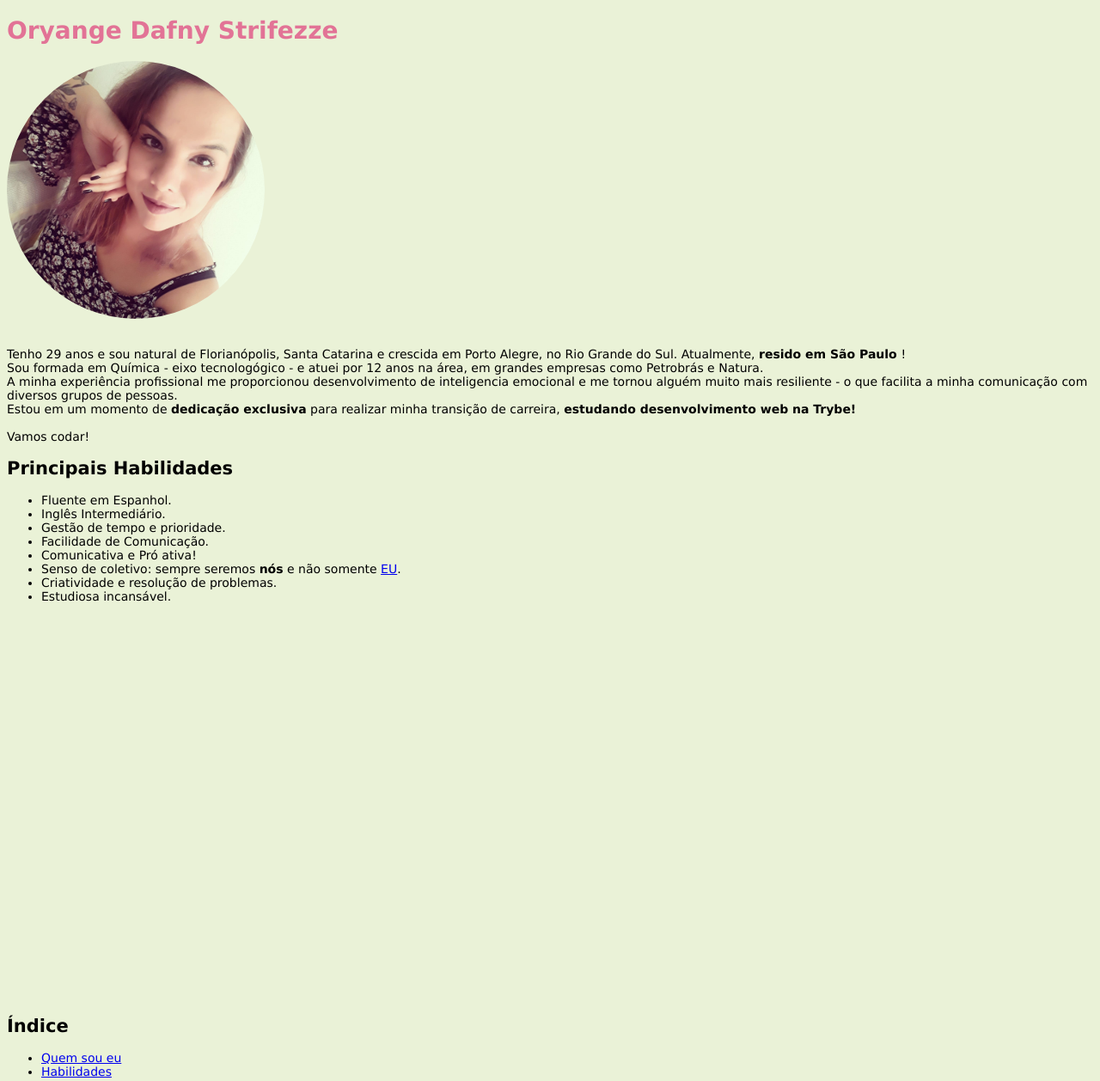
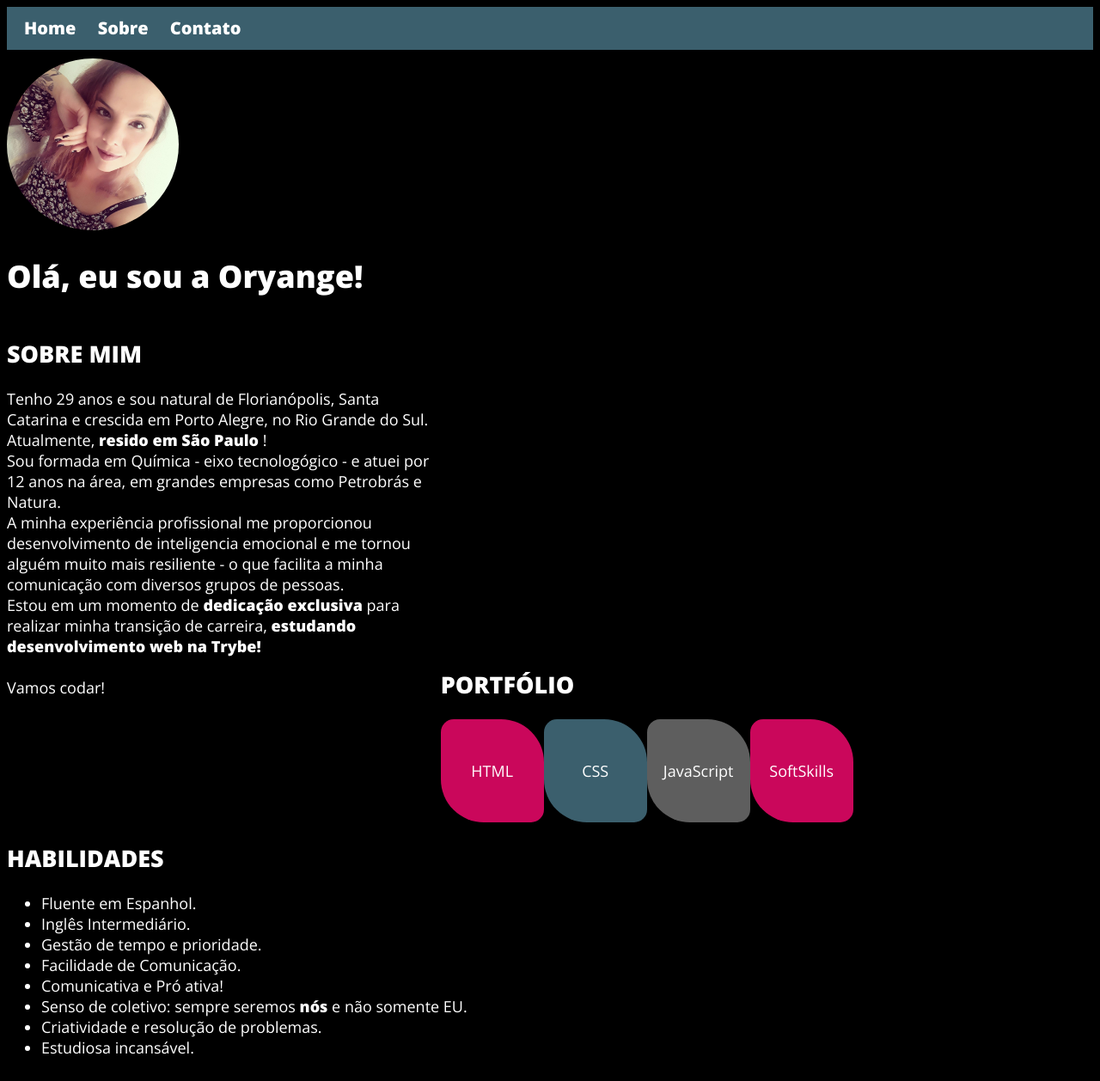
Before and after one commit to oryange/oryange.github.io, a plain HTML site: page index.html in a window 1280 px wide. Shown: the top 1258 px of the page at 86% size. Drawn offline with nearby package versions, Linux system fonts and the light colour scheme.

Commit message:
Adiciona Projeto Pixels

```diff
--- a/index.html
+++ b/index.html
@@ -2,40 +2,50 @@
 <html lang="pt-br">
 <head>
 <meta charset="UTF-8">
-<title> Portfólio Oryange </title>
-<style>
-body {
-	background-color: #eaf2d7;
-	color: black;
-	font-family: Verdana, Geneva, Tahoma, sans-serif;
-	font-size: 14px;
-}
+<title> Oryange Strifezze | Dev Web </title>
+<link rel="preconnect" href="https://fonts.gstatic.com">
+<link href="https://fonts.googleapis.com/css2?family=Open+Sans:wght@300;800&display=swap" rel="stylesheet">
+<link rel="stylesheet" type='text/css' href="style.css">
+</head>
+<body>
+<header>
+<nav id="menu">
+	<a href="/">Home</a>
+	<a href="sobre">Sobre</a>
+	<a href="contato">Contato</a>
+</nav>
+<img class="circled" id='MinhaFoto'src="images/foto.jpg" alt="Foto da Oryange Dafny Strifezze">
+<h1>Olá, eu sou a Oryange!</h1>
+</header>
+<section>
+	<article id="sobre">
+		<h2> SOBRE MIM </h2>
+		<p >Tenho 29 anos e sou natural de Florianópolis, Santa Catarina e crescida em Porto Alegre, no Rio Grande do Sul. Atualmente, <strong> resido em São Paulo </strong>!<br> Sou formada em Química - eixo tecnologógico - e atuei por 12 anos na área, em grandes empresas como Petrobrás e Natura. <br>A minha experiência  profissional me proporcionou desenvolvimento de inteligencia emocional e me tornou alguém muito mais resiliente - o que facilita a minha comunicação com diversos grupos de pessoas.<br>Estou em um momento de <strong>dedicação exclusiva</strong> para realizar minha transição de carreira, <strong> estudando desenvolvimento web na Trybe!</strong><br>
+		<br>Vamos codar!</p>
+	</article>
+	<section id="portfólio">
+		<h2>PORTFÓLIO</h2>
+		<div>
+			<a> HTML </a>
+		</div>
+		<div>
+			<a> CSS </a>
+		</div>
+		<div>
+			<a>JavaScript</a>
+		</div>
+		<div>
+			<a>SoftSkills</a>
+		</div>
 
-h1{
-	color: #e27396;
-}
-
-.circled {
-	border-radius: 100%;
-}
+	</section>
 
 
 
-</style>
-</head>
-<body>
-<h1>Oryange Dafny Strifezze</h1>
-<img class="circled" id='MinhaFoto'src="images/foto.jpg" alt="Foto da Oryange Dafny Strifezze" width="300px">
-<br><br>
-<p id="QuemSou">
-Tenho 29 anos e sou natural de Florianópolis, Santa Catarina e crescida em Porto Alegre, no Rio Grande do Sul. Atualmente, <strong> resido em São Paulo </strong>!
-<br> Sou formada em Química - eixo tecnologógico - e atuei por 12 anos na área, em grandes empresas como Petrobrás e Natura. <br>A minha experiência  profissional me proporcionou desenvolvimento de inteligencia emocional e me tornou alguém muito mais resiliente - o que facilita a minha comunicação com diversos grupos de pessoas.<br>
-Estou em um momento de <strong>dedicação exclusiva</strong> para realizar minha transição de carreira, <strong> estudando desenvolvimento web na Trybe!</strong><br>
-<br>
-Vamos codar!
- </p>
 
- <h2 id="Habilidades"> Principais Habilidades</h2>
+</section>
+
+ <h2 id="Habilidades"> HABILIDADES </h2>
  <ul>
 	<li> Fluente em Espanhol. </li>
 	<li> Inglês Intermediário.</li>
@@ -47,10 +57,15 @@ Vamos codar!
 	<li> Estudiosa incansável.</li>
  </ul>
  <br><br> <br><br> <br><br> <br><br> <br><br> <br><br> <br><br><br><br> <br><br> <br><br> <br><br> <br><br> <br><br> <br><br>
-<h2> Índice </h2>
-<ul>
-	<li> <a href="#QuemSou"> Quem sou eu </a></li>
-	<li> <a href="#Habilidades"> Habilidades</a></li>
-</ul>
+<footer>
+	<h2> ME ENCONTRE AQUI </h2>
+	<nav id="footer">
+		<a>Contato</a>
+		<a>Linkedin</a>
+		<a>Projetos</a>
+	</nav>
+	<h3> hahaha</h3>
+
+</footer>
 
 </body>
--- /dev/null
+++ b/style.css
@@ -0,0 +1,99 @@
+body {
+	background-color: black;
+	color: white;
+	font-family: 'Open Sans', sans-serif;
+	font-size: 18px;
+}
+
+h1{
+	color: white
+}
+#menu {
+	font-size: 20px;
+	font-weight:bold;
+	word-spacing: 20px;
+	line-height: 50px;
+	color: white;
+	padding-left: 20px;
+	background-color:#3B5F6D;
+	right: 300px;
+}
+a:link {
+	text-decoration: none;
+	color: white;
+}
+a:hover {
+	background-color: aqua;
+}
+.circled {
+	margin-top: 10px;
+	border-radius: 100%;
+	width: 200px;
+}
+#sobre{
+	display: inline-block;
+	width: 500px;
+}
+#portfólio{
+	display: inline-block;
+	width: 500px;
+}
+div:nth-of-type(1){
+	background-color: #CA075B;
+	color: white;
+	text-align: center;
+	vertical-align: middle;
+	height: 100px;
+	width: 100px;
+	display: table-cell;
+	border-radius: 15px 50px;
+	padding: 10px;
+	margin: 25px 50px 75px 100px;
+}
+div:nth-of-type(2){
+	background-color:#3B5F6D;
+	color: white;
+	text-align: center;
+	vertical-align: middle;
+	height: 100px;
+	width: 100px;
+	display: table-cell;
+	border-radius: 15px 50px;
+	padding: 10px;
+	margin: 25px 50px 75px 100px;
+}
+div:nth-of-type(3){
+	background-color: #5E5E5E;
+	color: white;
+	text-align: center;
+	vertical-align: middle;
+	height: 100px;
+	width: 100px;
+	display: table-cell;
+	border-radius: 15px 50px;
+	padding: 10px;
+	margin: 25px 50px 75px 100px;
+}
+div:nth-of-type(4){
+	background-color: #CA075B;
+	color: white;
+	text-align: center;
+	vertical-align: middle;
+	height: 100px;
+	width: 100px;
+	display: table-cell;
+	border-radius: 15px 50px;
+	padding: 10px;
+	margin: 25px 50px 75px 100px;
+}
+#footer{
+	background-color:#3B5F6D;
+	color: white;
+	text-align: center;
+	line-height: 100px;
+	font-size: 20px;
+	font-weight:bold;
+	word-spacing: 20px;
+	padding-left: 20px;
+
+}
```
Also changed, not shown: 1 other file.
